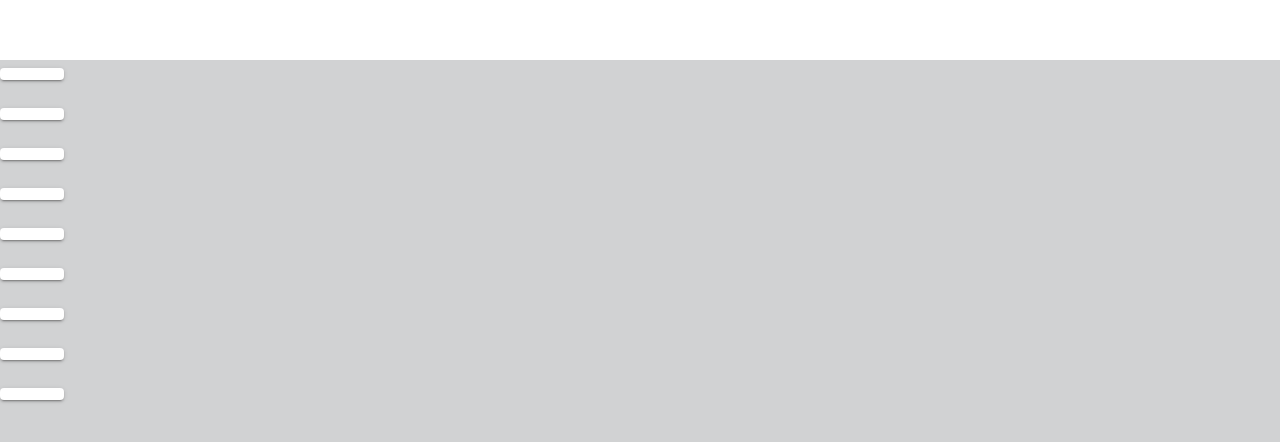
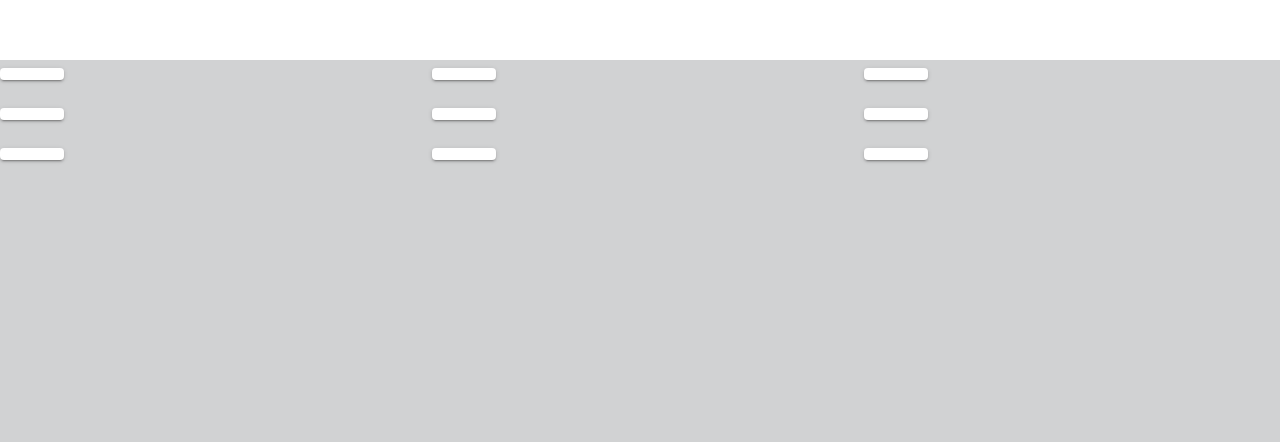
Before and after one commit to chiveslimey/MUI-NextJS-Keyboard, a Next.js app: page / in a window 1280 px wide. Shown: the part 340-782 px from the top of the page. Built offline with nearby package versions, Linux system fonts and the light colour scheme.

Commit message:
Fix styles

```diff
--- a/app/page.tsx
+++ b/app/page.tsx
@@ -42,17 +42,18 @@ function Keyboard(props: {
                container
                spacing={2}
                size={12}
+               difection="row"
                key={`[${keys}]-${idx}`}
               >
                 {
                   keys.map((key, idx) => (
-                    <Grid size={12} key={`${key}-${idx}`} >
+                    <Grid size="grow" key={`${key}-${idx}`} >
                       <Button
                        onClick={() => props.onKeyPress(key)}
                        variant="contained"
                        key={`btn-${key}-${idx}`}
                        sx={{
-                         color: buttonColor === "white" ? "black" : "white",
+                        color: buttonColor === "white" ? "black" : "white",
                          bgcolor: buttonColor,
                        }}
                       />
```
